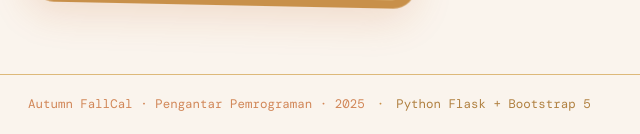
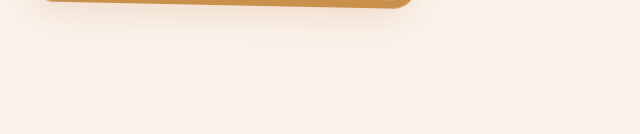
Before and after one commit to haifasyadzaa-hash/project_kalkulator_zaa, a Flask app: page / in a window 1280 px wide. Shown: the part 1133-1267 px from the top of the page, without its empty margins (0-640 px from the left). After the commit the page ends 1157 px from the top, so only its background shows below. Run offline with Flask 3, Linux system fonts and the light colour scheme; some web fonts are replaced.

Commit message:
perubahan lainnya

```diff
--- a/templates/index.html
+++ b/templates/index.html
@@ -482,14 +482,6 @@
 
 </div>
 
-<footer class="site-footer">
-  <div class="footer-inner">
-    <span class="f-kana">Autumn FallCal · Pengantar Pemrograman · 2025</span>
-    <span class="f-sep">·</span>
-    <span class="f-sub">Python Flask + Bootstrap 5</span>
-  </div>
-</footer>
-
 <div class="err-toast d-none" id="errToast"></div>
 <script src="https://cdn.jsdelivr.net/npm/bootstrap@5.3.0/dist/js/bootstrap.bundle.min.js"></script>
 <script src="/static/js/main.js"></script>
```
